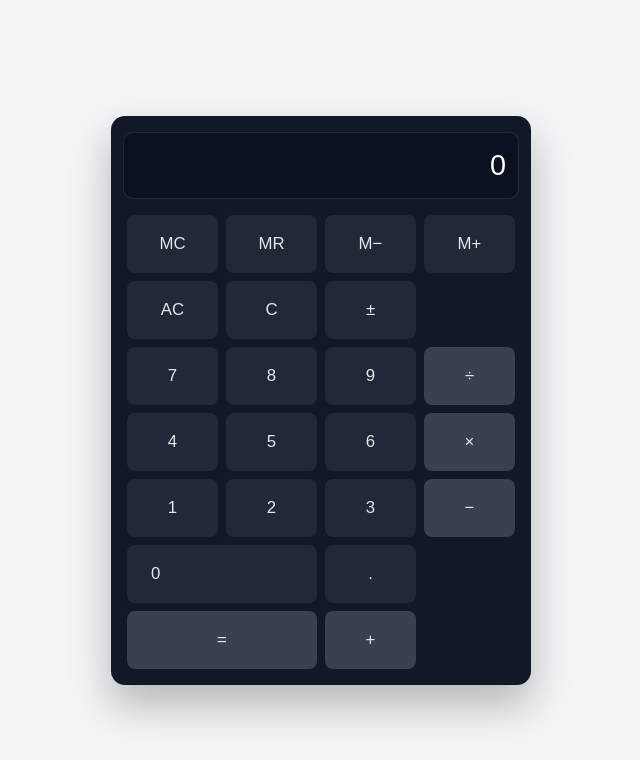
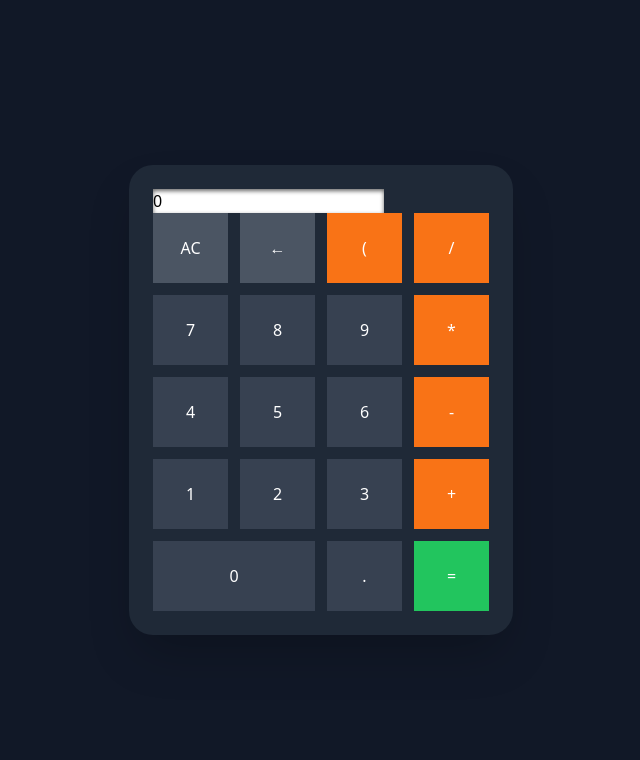
Before and after one commit to alizavirani9-cpu/Calculator-with-CSS, a plain HTML site: page index.html in a window 1280 px wide. Shown: the whole page, without its empty margins (319-959 px from the left). Drawn offline with nearby package versions, Linux system fonts and the light colour scheme.

Commit message:
Update index.html

```diff
--- a/index.html
+++ b/index.html
@@ -1,61 +1,150 @@
 <!DOCTYPE html>
 <html lang="en">
 <head>
-  <meta charset="UTF-8" />
-  <meta name="viewport" content="width=device-width, initial-scale=1.0" />
-  <title>Calculator with CSS</title>
-  <link rel="stylesheet" href="styles.css" />
+    <meta charset="UTF-8">
+    <meta name="viewport" content="width=device-width, initial-scale=1.0">
+    <title>Simple Calculator</title>
+    <!-- Load Tailwind CSS -->
+    <script src="https://cdn.tailwindcss.com"></script>
+    <style>
+        /* Custom styles for aesthetic buttons and active states */
+        .calc-button {
+            /* Consistent button size and appearance */
+            @apply flex items-center justify-center p-4 rounded-full text-2xl font-semibold transition duration-150 ease-in-out shadow-lg;
+            height: 70px; /* Fixed height for visual consistency */
+        }
+
+        .calc-button:active {
+            transform: scale(0.95);
+            opacity: 0.85;
+        }
+
+        /* Set 'Inter' as the default font */
+        html {
+            font-family: 'Inter', sans-serif;
+        }
+
+        /* Style the display for better contrast */
+        #display {
+            @apply w-full h-24 text-right text-white text-5xl p-4 mb-5 rounded-xl bg-gray-700 border-none;
+            box-shadow: inset 0 2px 4px rgba(0, 0, 0, 0.6);
+            /* Hide default focus ring */
+            outline: none;
+        }
+    </style>
 </head>
-<body>
-  <div class="calculator" id="calculator" role="application" aria-label="Calculator">
-    <!-- Display -->
-    <div class="display" aria-label="Display">
-      <input type="text" value="0" aria-label="Calculator display" />
+<body class="bg-gray-900 min-h-screen flex items-center justify-center p-4">
+
+    <!-- Calculator Container -->
+    <div class="bg-gray-800 p-6 rounded-3xl shadow-2xl w-full max-w-sm">
+
+        <!-- Display Area -->
+        <input type="text" id="display" value="0" readonly>
+
+        <!-- Buttons Grid (5 rows, 4 columns) -->
+        <div class="grid grid-cols-4 gap-3">
+            <!-- Row 1: Utility and Divide -->
+            <button class="calc-button bg-gray-600 text-white hover:bg-gray-500" onclick="handleButtonClick('AC')">AC</button>
+            <button class="calc-button bg-gray-600 text-white hover:bg-gray-500" onclick="handleButtonClick('←')">←</button>
+            <button class="calc-button bg-orange-500 text-white hover:bg-orange-400" onclick="handleButtonClick('(')">(</button>
+            <button class="calc-button bg-orange-500 text-white hover:bg-orange-400" onclick="handleButtonClick('/')">/</button>
+
+            <!-- Row 2: Numbers 7, 8, 9 and Multiply -->
+            <button class="calc-button bg-gray-700 text-white hover:bg-gray-600" onclick="handleButtonClick('7')">7</button>
+            <button class="calc-button bg-gray-700 text-white hover:bg-gray-600" onclick="handleButtonClick('8')">8</button>
+            <button class="calc-button bg-gray-700 text-white hover:bg-gray-600" onclick="handleButtonClick('9')">9</button>
+            <button class="calc-button bg-orange-500 text-white hover:bg-orange-400" onclick="handleButtonClick('*')">*</button>
+
+            <!-- Row 3: Numbers 4, 5, 6 and Subtract -->
+            <button class="calc-button bg-gray-700 text-white hover:bg-gray-600" onclick="handleButtonClick('4')">4</button>
+            <button class="calc-button bg-gray-700 text-white hover:bg-gray-600" onclick="handleButtonClick('5')">5</button>
+            <button class="calc-button bg-gray-700 text-white hover:bg-gray-600" onclick="handleButtonClick('6')">6</button>
+            <button class="calc-button bg-orange-500 text-white hover:bg-orange-400" onclick="handleButtonClick('-')">-</button>
+
+            <!-- Row 4: Numbers 1, 2, 3 and Add -->
+            <button class="calc-button bg-gray-700 text-white hover:bg-gray-600" onclick="handleButtonClick('1')">1</button>
+            <button class="calc-button bg-gray-700 text-white hover:bg-gray-600" onclick="handleButtonClick('2')">2</button>
+            <button class="calc-button bg-gray-700 text-white hover:bg-gray-600" onclick="handleButtonClick('3')">3</button>
+            <button class="calc-button bg-orange-500 text-white hover:bg-orange-400" onclick="handleButtonClick('+')">+</button>
+
+            <!-- Row 5: Numbers 0, Decimal, Close Parenthesis, and Equals -->
+            <button class="calc-button bg-gray-700 text-white hover:bg-gray-600 col-span-2" onclick="handleButtonClick('0')">0</button>
+            <button class="calc-button bg-gray-700 text-white hover:bg-gray-600" onclick="handleButtonClick('.')">.</button>
+            <button class="calc-button bg-green-500 text-white hover:bg-green-400" onclick="handleButtonClick('=')">=</button>
+        </div>
     </div>
 
-    <!-- Button grid (4 columns x 6 rows approx for classic layout) -->
-    <div class="grid-buttons" aria-label="Calculator keypad">
+    <script>
+        const display = document.getElementById('display');
+        let currentInput = '0';
+        let isResultDisplayed = false; // Flag to reset input after an equals operation
 
-      <!-- Row 1: Memory functions (MC MR M- M+) -->
-      <button type="button" class="btn" aria-label="Memory Clear">MC</button>
-      <button type="button" class="btn" aria-label="Memory Recall">MR</button>
-      <button type="button" class="btn" aria-label="Memory Subtract">M−</button>
-      <button type="button" class="btn" aria-label="Memory Add">M+</button>
+        // Function to update the display
+        function updateDisplay() {
+            // Cap the length to prevent overflow (e.g., 15 characters)
+            display.value = currentInput.length > 15 ? currentInput.substring(0, 15) + '...' : currentInput;
+        }
 
-      <!-- Row 2: Clear / Sign toggle / plus minus not exposed as separate grid items here -->
-      <!-- If you want them on a separate row, uncomment and adjust grid areas -->
+        // Function to handle all button clicks
+        function handleButtonClick(value) {
+            const isOperator = ['+', '-', '*', '/', '(', ')'].includes(value);
 
-      <!-- Row 2 continuation: AC C ± -->
-      <button type="button" class="btn" aria-label="All Clear">AC</button>
-      <button type="button" class="btn" aria-label="Clear entry">C</button>
-      <button type="button" class="btn" aria-label="Toggle sign">±</button>
-      <button type="button" class="btn placeholder" aria-label="Unused" disabled></button>
+            if (value === 'AC') {
+                // All Clear: Reset everything
+                currentInput = '0';
+                isResultDisplayed = false;
+            } else if (value === '←') {
+                // Backspace: Remove the last character
+                if (currentInput.length > 1) {
+                    currentInput = currentInput.slice(0, -1);
+                } else {
+                    currentInput = '0';
+                }
+                isResultDisplayed = false;
+            } else if (value === '=') {
+                // Calculate the result
+                try {
+                    // Use a function (Function constructor) for safer evaluation than direct eval(),
+                    // though still requires care with input. We sanitize input by only allowing
+                    // buttons defined in the HTML.
+                    const result = Function('"use strict";return (' + currentInput + ')')();
 
-      <!-- Row 3: 7 8 9 ÷ (or × depending on your symbol) -->
-      <button type="button" class="btn" aria-label="Seven">7</button>
-      <button type="button" class="btn" aria-label="Eight">8</button>
-      <button type="button" class="btn" aria-label="Nine">9</button>
-      <button type="button" class="btn operator" aria-label="Divide">÷</button>
+                    // Format the result to a maximum of 10 decimal places to prevent float issues
+                    currentInput = parseFloat(result.toFixed(10)).toString();
+                    isResultDisplayed = true;
 
-      <!-- Row 4: 4 5 6 × -->
-      <button type="button" class="btn" aria-label=" Four">4</button>
-      <button type="button" class="btn" aria-label=" Five">5</button>
-      <button type="button" class="btn" aria-label=" Six">6</button>
-      <button type="button" class="btn operator" aria-label="Multiply">×</button>
+                } catch (e) {
+                    currentInput = 'Error';
+                    isResultDisplayed = true;
+                }
+            } else {
+                // Handling number/operator input
+                if (isResultDisplayed) {
+                    // If a result is displayed, a new number starts a new calculation.
+                    // An operator continues the current result.
+                    if (!isOperator && value !== '.') {
+                        currentInput = value;
+                    } else {
+                        // Continue calculation using the result
+                        isResultDisplayed = false;
+                        currentInput += value;
+                    }
+                } else if (currentInput === '0' && value !== '.' && !isOperator && value !== '(') {
+                    // Start a new input if currently '0' and not pressing a decimal or operator
+                    currentInput = value;
+                } else {
+                    // Append the value to the current input string
+                    currentInput += value;
+                }
+                isResultDisplayed = false;
+            }
 
-      <!-- Row 5: 1 2 3 − -->
-      <button type="button" class="btn" aria-label="One">1</button>
-      <button type="button" class="btn" aria-label="Two">2</button>
-      <button type="button" class="btn" aria-label="Three">3</button>
-      <button type="button" class="btn operator" aria-label="Subtract">−</button>
+            updateDisplay();
+        }
 
-      <!-- Row 6: 0 . = + (we'll place 0, then decimal if desired, then equals, then plus) -->
-      <button type="button" class="btn zero" aria-label="Zero">0</button>
-      <button type="button" class="btn" aria-label="Decimal point">.</button>
-      <button type="button" class="btn operator" aria-label="Equals" style="grid-column: span 2;">=</button>
-      <button type="button" class="btn operator" aria-label="Add">+</button>
+        // Initialize display on load
+        updateDisplay();
+    </script>
 
-    </div>
-  </div>
 </body>
 </html>
```
